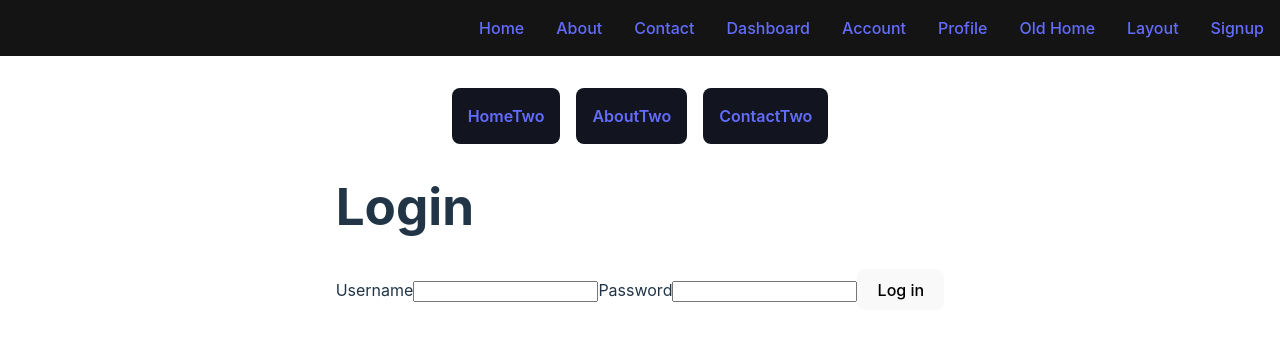
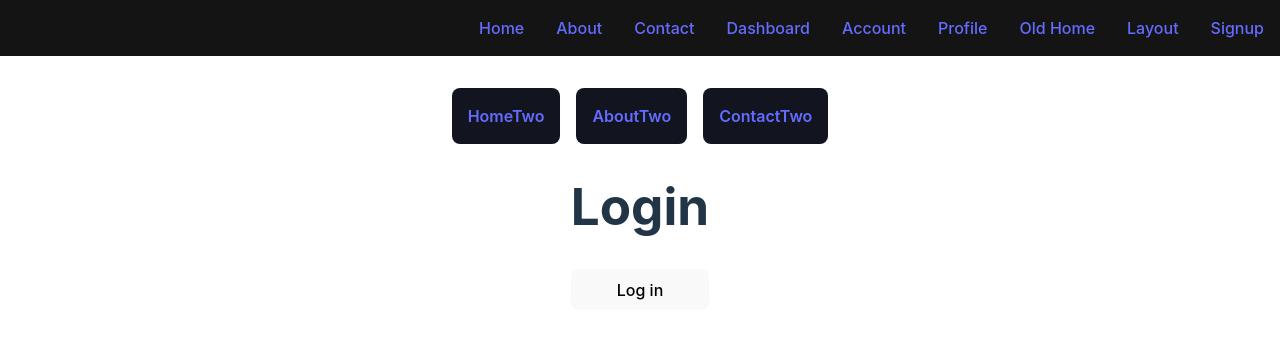
Before and after one commit to j-mattias/react-router-exercises, a React (Vite) app: page /login in a window 1280 px wide. Shown: the top 340 px of the page. Built offline with nearby package versions, Linux system fonts and the light colour scheme.

Commit message:
Add context for login validation

```diff
--- a/src/components/LoginForm.tsx
+++ b/src/components/LoginForm.tsx
@@ -1,11 +1,9 @@
+import { useAuthContext } from "../contexts/AuthContext";
+
 export function LoginForm() {
+  const { auth, setAuth } = useAuthContext();
+
   return (
-    <form className="login-form">
-      <label htmlFor="username">Username</label>
-      <input id="username" name="username" type="text" />
-      <label htmlFor="password">Password</label>
-      <input id="password" name="password" type="password" />
-      <button type="submit">Log in</button>
-    </form>
+    <button onClick={() => setAuth((a) => !a)}>{auth ? "Log out" : "Log in"}</button>
   );
 }
--- a/src/components/ProtectedRoute.tsx
+++ b/src/components/ProtectedRoute.tsx
@@ -1,9 +1,9 @@
-import { useState } from "react";
 import { Navigate, Outlet } from "react-router-dom";
+import { useAuthContext } from "../contexts/AuthContext";
 
 // https://www.robinwieruch.de/react-router-private-routes/
 export function ProtectedRoute() {
-  const [auth, setAuth] = useState<boolean>(false);
+  const { auth } = useAuthContext();
 
   return auth ? <Outlet /> : <Navigate to="/login" replace />
 }
--- /dev/null
+++ b/src/contexts/AuthContext.tsx
@@ -0,0 +1,26 @@
+import { createContext, ReactNode, useContext, useState } from "react";
+
+interface IAuthContext {
+  auth: boolean;
+  setAuth: React.Dispatch<React.SetStateAction<boolean>>;
+}
+
+const AuthContext = createContext<IAuthContext | null>(null);
+
+export function AuthContextProvider({ children }: {children: ReactNode}) {
+  const [auth, setAuth] = useState<boolean>(false);
+
+  return (
+    <AuthContext.Provider value={{auth, setAuth}}>
+      { children }
+    </AuthContext.Provider>
+  );
+}
+
+export function useAuthContext() {
+  const context = useContext(AuthContext);
+  if (!context) {
+    throw new Error("useAuthContext must be used within a AuthContextProvider");
+  }
+  return context;
+}
--- a/src/main.tsx
+++ b/src/main.tsx
@@ -3,9 +3,12 @@ import { createRoot } from 'react-dom/client'
 import { RouterProvider } from 'react-router-dom'
 import { router } from './router'
 import './css/index.css'
+import { AuthContextProvider } from './contexts/AuthContext'
 
 createRoot(document.getElementById('root')!).render(
   <StrictMode>
-    <RouterProvider router={router} />
+    <AuthContextProvider>
+      <RouterProvider router={router} />
+    </AuthContextProvider>
   </StrictMode>,
 )
--- a/src/pages/Account.tsx
+++ b/src/pages/Account.tsx
@@ -1,3 +1,5 @@
+import { Link } from "react-router-dom";
+
 export function Account() {
   return (
     <>
@@ -7,6 +9,8 @@ export function Account() {
           <li>Account id: 41299</li>
           <li>Password: *******</li>
         </ul>
+        <Link to="../sensitive-info">Sensitive Info</Link>
+        <Link to="../login">Back to Log in</Link>
       </main>
     </>
   );
--- a/src/pages/SensitiveInfo.tsx
+++ b/src/pages/SensitiveInfo.tsx
@@ -1,8 +1,12 @@
+import { Link } from "react-router-dom";
+
 export function SensitiveInfo() {
   return (
     <main className="sensitive-info">
       <h1>Sensitive Information (Protected)</h1>
       <p>This should be protected and not viewable unless authenticated</p>
+      <Link to="../account">Account</Link>
+      <Link to="../login">Back to Log in</Link>
     </main>
-  )
+  );
 }
```
